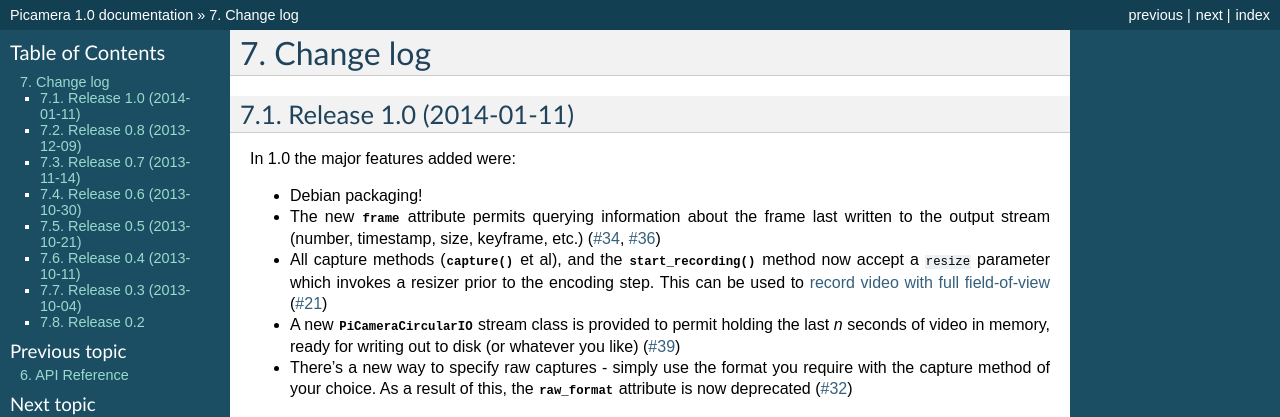
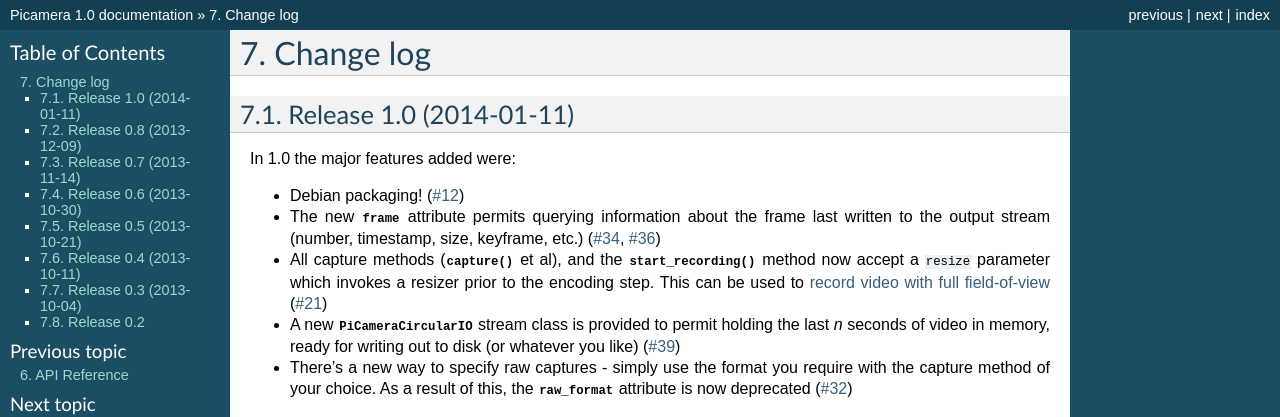
Before and after one commit to waveform80/picamera, a Sphinx documentation site: the page built from docs/changelog.rst, in a window 1280 px wide and 900 px high. Shown: the top 417 px of the window. Built offline with Sphinx 7.4.7, drawn with Linux system fonts in a browser that asks for light colours.

Commit message:
Oops - forgot debian packaging ticket

```diff
--- a/docs/changelog.rst
+++ b/docs/changelog.rst
@@ -10,7 +10,7 @@
 
 In 1.0 the major features added were:
 
-* Debian packaging!
+* Debian packaging! (`#12`_)
 * The new :attr:`~picamera.PiCamera.frame` attribute permits querying
   information about the frame last written to the output stream (number,
   timestamp, size, keyframe, etc.) (`#34`_, `#36`_)
@@ -41,6 +41,7 @@
 
 
 .. _#7: https://github.com/waveform80/picamera/issues/7
+.. _#12: https://github.com/waveform80/picamera/issues/12
 .. _#21: https://github.com/waveform80/picamera/issues/21
 .. _#32: https://github.com/waveform80/picamera/issues/32
 .. _#34: https://github.com/waveform80/picamera/issues/34
```
Also changed, not shown: 1 other file.
